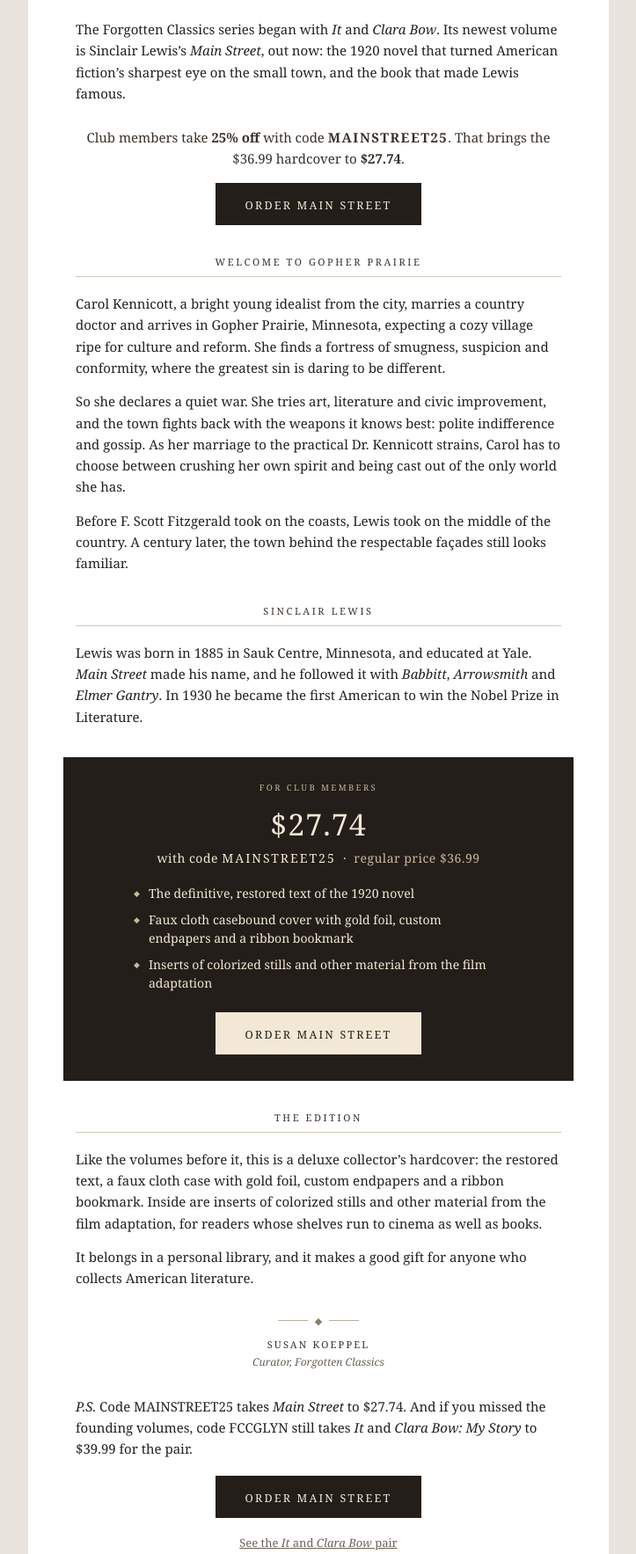
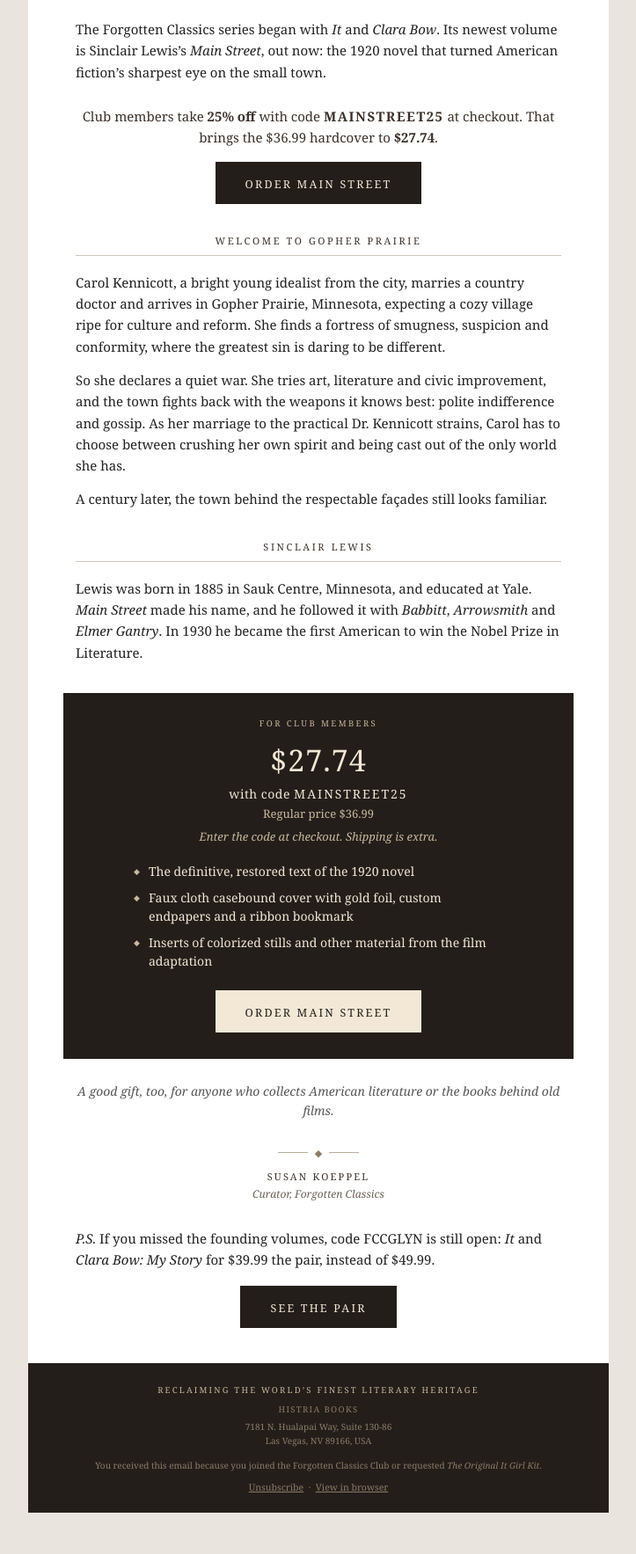
Before and after one commit to DukeDawg/histria-landing-pages, a plain HTML site: page fcc-main-street-email/email.html in a window 1280 px wide. Shown: the part 679-2446 px from the top of the page at 88% size, without its empty margins (278-1001 px from the left). After the commit the page ends 2421 px from the top, so only its background shows below. Drawn offline with Linux system fonts and the light colour scheme.

Commit message:
Client review preview: fcc-main-street-email (draft, form and pixel off)

```diff
--- a/fcc-main-street-email/email.html
+++ b/fcc-main-street-email/email.html
@@ -16,10 +16,12 @@
     .pad{padding-left:24px!important;padding-right:24px!important;}
     .photo{height:190px!important;width:100%!important;max-width:100%!important;}
     .cover{width:180px!important;}
+    .btn{padding:13px 18px!important;}
+    .btn a{letter-spacing:1.4px!important;}
   }
 </style></head>
 <body>
-<div style="display:none;max-height:0;overflow:hidden;mso-hide:all;font-size:1px;line-height:1px;color:#e9e5de;">The new Forgotten Classics hardcover is here. Club members take 25% off with code MAINSTREET25.&#8199;&#847;&#8199;&#847;&#8199;&#847;&#8199;&#847;&#8199;&#847;&#8199;&#847;</div>
+<div style="display:none;max-height:0;overflow:hidden;mso-hide:all;font-size:1px;line-height:1px;color:#e9e5de;">Sinclair Lewis's 1920 novel in a deluxe collector's hardcover. Club members take 25% off with code MAINSTREET25.&#8199;&#847;&#8199;&#847;&#8199;&#847;&#8199;&#847;&#8199;&#847;&#8199;&#847;</div>
 <table width="100%" cellpadding="0" cellspacing="0" role="presentation" style="background:#e9e5de;">
 <tr><td align="center" style="padding:22px 10px;">
 
@@ -54,16 +56,16 @@
 
   <!-- ============ LEDE ============ -->
   <tr><td class="s pad" style="padding:24px 54px 0;">
-    <p class="body">The Forgotten Classics series began with <i>It</i> and <i>Clara Bow</i>. Its newest volume is Sinclair Lewis&rsquo;s <i>Main Street</i>, out now: the 1920 novel that turned American fiction&rsquo;s sharpest eye on the small town, and the book that made Lewis famous.</p>
+    <p class="body">The Forgotten Classics series began with <i>It</i> and <i>Clara Bow</i>. Its newest volume is Sinclair Lewis&rsquo;s <i>Main Street</i>, out now: the 1920 novel that turned American fiction&rsquo;s sharpest eye on the small town.</p>
   </td></tr>
 
   <!-- ============ EARLY OFFER ============ -->
   <tr><td class="s pad" style="padding:26px 54px 0;text-align:center;">
-    <p class="s" style="font-size:15px;line-height:1.6;color:#3a3029;">Club members take <b>25% off</b> with code <b style="letter-spacing:1.5px;">MAINSTREET25</b>. That brings the $36.99 hardcover to <b>$27.74</b>.</p>
+    <p class="s" style="font-size:15px;line-height:1.6;color:#3a3029;">Club members take <b>25% off</b> with code <b style="letter-spacing:1.5px;">MAINSTREET25</b> at checkout. That brings the $36.99 hardcover to <b>$27.74</b>.</p>
     <div style="height:16px;line-height:16px;font-size:0;">&nbsp;</div>
     <table cellpadding="0" cellspacing="0" role="presentation" align="center" style="margin:0 auto;">
-          <tr><td style="background:#241e1a;padding:13px 34px;">
-            <a href="https://histriabooks.com/product/main-street-forgotten-classics/?utm_source=mailerlite&utm_medium=email&utm_campaign=fcc-main-street&utm_content=top" target="_blank" class="s" style="font-size:12.5px;letter-spacing:2.2px;text-transform:uppercase;color:#f2e8d5;text-decoration:none;display:inline-block;">Order Main Street</a>
+          <tr><td class="btn" style="background:#241e1a;padding:13px 34px;">
+            <a href="https://histriabooks.com/product/main-street-forgotten-classics/?utm_source=mailerlite&utm_medium=email&utm_campaign=fcc-main-street&utm_content=top" target="_blank" class="s" style="font-size:12.5px;letter-spacing:2.2px;text-transform:uppercase;color:#f2e8d5;text-decoration:none;display:inline-block;white-space:nowrap;">Order Main Street</a>
           </td></tr>
         </table>
   </td></tr>
@@ -74,7 +76,7 @@
   <tr><td class="s pad" style="padding:18px 54px 0;">
     <p class="body">Carol Kennicott, a bright young idealist from the city, marries a country doctor and arrives in Gopher Prairie, Minnesota, expecting a cozy village ripe for culture and reform. She finds a fortress of smugness, suspicion and conformity, where the greatest sin is daring to be different.</p>
     <p class="body" style="margin-top:14px;">So she declares a quiet war. She tries art, literature and civic improvement, and the town fights back with the weapons it knows best: polite indifference and gossip. As her marriage to the practical Dr. Kennicott strains, Carol has to choose between crushing her own spirit and being cast out of the only world she has.</p>
-    <p class="body" style="margin-top:14px;">Before F. Scott Fitzgerald took on the coasts, Lewis took on the middle of the country. A century later, the town behind the respectable fa&ccedil;ades still looks familiar.</p>
+    <p class="body" style="margin-top:14px;">A century later, the town behind the respectable fa&ccedil;ades still looks familiar.</p>
   </td></tr>
 
   <tr><td class="s pad" style="padding:34px 54px 0;">
@@ -90,7 +92,9 @@
       <tr><td class="s" style="padding:28px 30px 30px;text-align:center;">
         <div style="font-size:9.5px;letter-spacing:2.4px;text-transform:uppercase;color:#c7b89d;">For club members</div>
         <div style="font-size:34px;letter-spacing:1px;color:#f2e8d5;margin:12px 0 6px;">$27.74</div>
-        <div style="font-size:14px;color:#f2e8d5;letter-spacing:0.5px;">with code <span style="letter-spacing:2px;">MAINSTREET25</span> &nbsp;&middot;&nbsp; <span style="color:#c7b89d;">regular price $36.99</span></div>
+        <div style="font-size:14px;color:#f2e8d5;letter-spacing:0.5px;">with code <span style="letter-spacing:2px;">MAINSTREET25</span></div>
+        <div style="font-size:13px;color:#c7b89d;margin-top:4px;">Regular price $36.99</div>
+        <div style="font-size:13px;font-style:italic;color:#c7b89d;margin-top:8px;">Enter the code at checkout. Shipping is extra.</div>
         <table cellpadding="0" cellspacing="0" role="presentation" align="center" style="margin:20px auto 0;max-width:420px;">
           <tr><td style="padding:0 10px 9px 0;vertical-align:top;font-size:9px;line-height:21px;color:#c7b89d;">&#9670;</td><td class="s" style="padding:0 0 9px;font-size:14px;line-height:1.5;color:#f2e8d5;text-align:left;">The definitive, restored text of the 1920 novel</td></tr>
           <tr><td style="padding:0 10px 9px 0;vertical-align:top;font-size:9px;line-height:21px;color:#c7b89d;">&#9670;</td><td class="s" style="padding:0 0 9px;font-size:14px;line-height:1.5;color:#f2e8d5;text-align:left;">Faux cloth casebound cover with gold foil, custom endpapers and a ribbon bookmark</td></tr>
@@ -98,20 +102,16 @@
         </table>
         <div style="height:14px;line-height:14px;font-size:0;">&nbsp;</div>
         <table cellpadding="0" cellspacing="0" role="presentation" align="center" style="margin:0 auto;">
-          <tr><td style="background:#f2e8d5;padding:13px 34px;">
-            <a href="https://histriabooks.com/product/main-street-forgotten-classics/?utm_source=mailerlite&utm_medium=email&utm_campaign=fcc-main-street&utm_content=offer-box" target="_blank" class="s" style="font-size:12.5px;letter-spacing:2.2px;text-transform:uppercase;color:#241e1a;text-decoration:none;display:inline-block;">Order Main Street</a>
+          <tr><td class="btn" style="background:#f2e8d5;padding:13px 34px;">
+            <a href="https://histriabooks.com/product/main-street-forgotten-classics/?utm_source=mailerlite&utm_medium=email&utm_campaign=fcc-main-street&utm_content=offer-box" target="_blank" class="s" style="font-size:12.5px;letter-spacing:2.2px;text-transform:uppercase;color:#241e1a;text-decoration:none;display:inline-block;white-space:nowrap;">Order Main Street</a>
           </td></tr>
         </table>
       </td></tr>
     </table>
   </td></tr>
 
-  <tr><td class="s pad" style="padding:34px 54px 0;">
-    <div class="head" style="padding-bottom:9px;border-bottom:1px solid #cfc8bb;">The Edition</div>
-  </td></tr>
-  <tr><td class="s pad" style="padding:18px 54px 0;">
-    <p class="body">Like the volumes before it, this is a deluxe collector&rsquo;s hardcover: the restored text, a faux cloth case with gold foil, custom endpapers and a ribbon bookmark. Inside are inserts of colorized stills and other material from the film adaptation, for readers whose shelves run to cinema as well as books.</p>
-    <p class="body" style="margin-top:14px;">It belongs in a personal library, and it makes a good gift for anyone who collects American literature.</p>
+  <tr><td class="s pad" style="padding:26px 54px 0;text-align:center;">
+    <p class="s" style="font-size:14px;font-style:italic;line-height:1.6;color:#555;">A good gift, too, for anyone who collects American literature or the books behind old films.</p>
   </td></tr>
 
   <!-- ============ SIGN-OFF ============ -->
@@ -127,14 +127,13 @@
 
   <!-- ============ P.S. ============ -->
   <tr><td class="s pad" style="padding:30px 54px 40px;">
-    <p class="body"><i>P.S.</i> Code MAINSTREET25 takes <i>Main Street</i> to $27.74. And if you missed the founding volumes, code FCCGLYN still takes <i>It</i> and <i>Clara Bow: My Story</i> to $39.99 for the pair.</p>
+    <p class="body"><i>P.S.</i> If you missed the founding volumes, code FCCGLYN is still open: <i>It</i> and <i>Clara Bow: My Story</i> for $39.99 the pair, instead of $49.99.</p>
     <div style="height:18px;line-height:18px;font-size:0;">&nbsp;</div>
     <table cellpadding="0" cellspacing="0" role="presentation" align="center" style="margin:0 auto;">
-          <tr><td style="background:#241e1a;padding:13px 34px;">
-            <a href="https://histriabooks.com/product/main-street-forgotten-classics/?utm_source=mailerlite&utm_medium=email&utm_campaign=fcc-main-street&utm_content=ps" target="_blank" class="s" style="font-size:12.5px;letter-spacing:2.2px;text-transform:uppercase;color:#f2e8d5;text-decoration:none;display:inline-block;">Order Main Street</a>
+          <tr><td class="btn" style="background:#241e1a;padding:13px 34px;">
+            <a href="https://histriabooks.com/product/it-clara-bow-forgotten-classics-bundle/?utm_source=mailerlite&utm_medium=email&utm_campaign=fcc-main-street&utm_content=ps-bundle" target="_blank" class="s" style="font-size:12.5px;letter-spacing:2.2px;text-transform:uppercase;color:#f2e8d5;text-decoration:none;display:inline-block;white-space:nowrap;">See the pair</a>
           </td></tr>
         </table>
-    <p class="s" style="font-size:13px;line-height:1.6;color:#6b6257;text-align:center;margin-top:18px;"><a href="https://histriabooks.com/product/it-clara-bow-forgotten-classics-bundle/?utm_source=mailerlite&utm_medium=email&utm_campaign=fcc-main-street&utm_content=ps-bundle" target="_blank" style="color:#6b6257;">See the <i>It</i> and <i>Clara Bow</i> pair</a></p>
   </td></tr>
 
   <!-- ============ FOOTER ============ -->
```
Also changed, not shown: fcc-main-street-email/index.html (+3 -3 lines).
